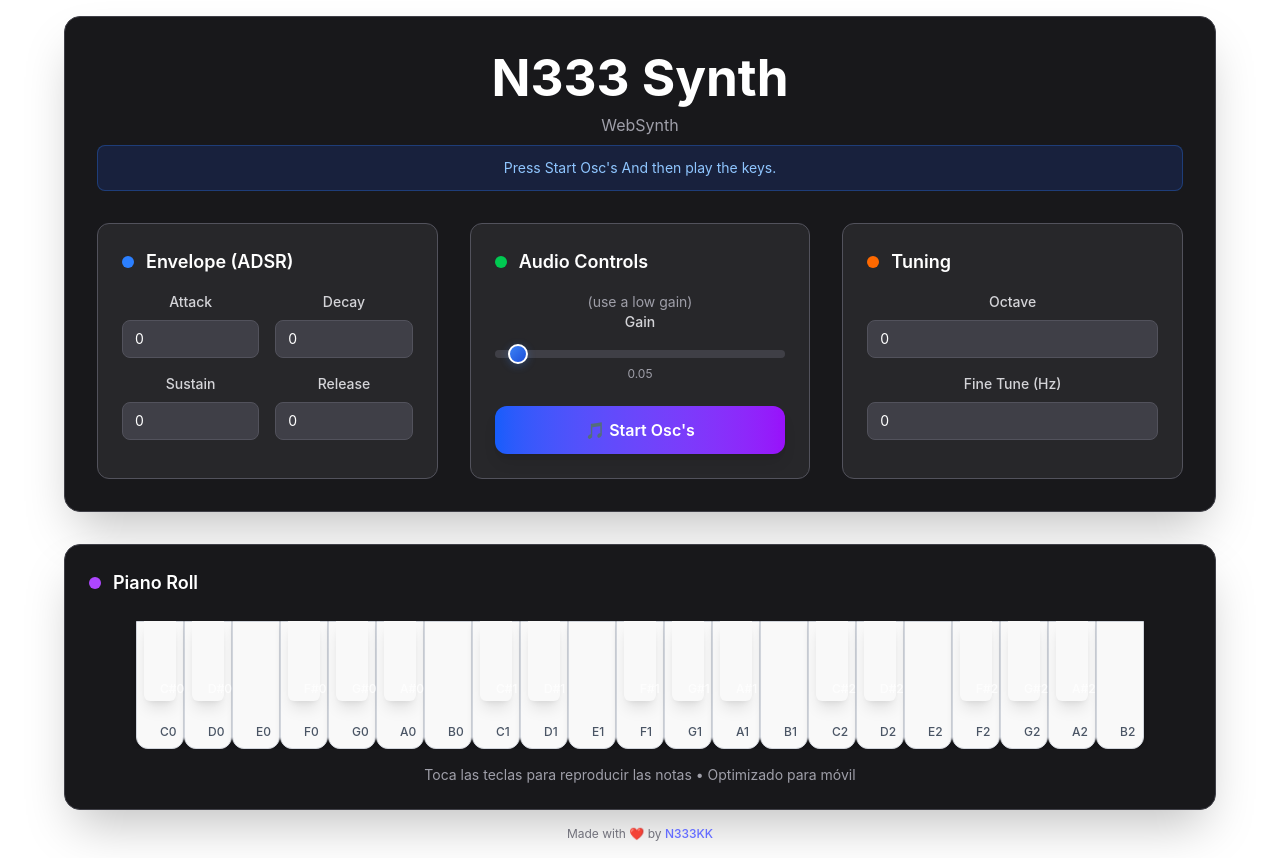
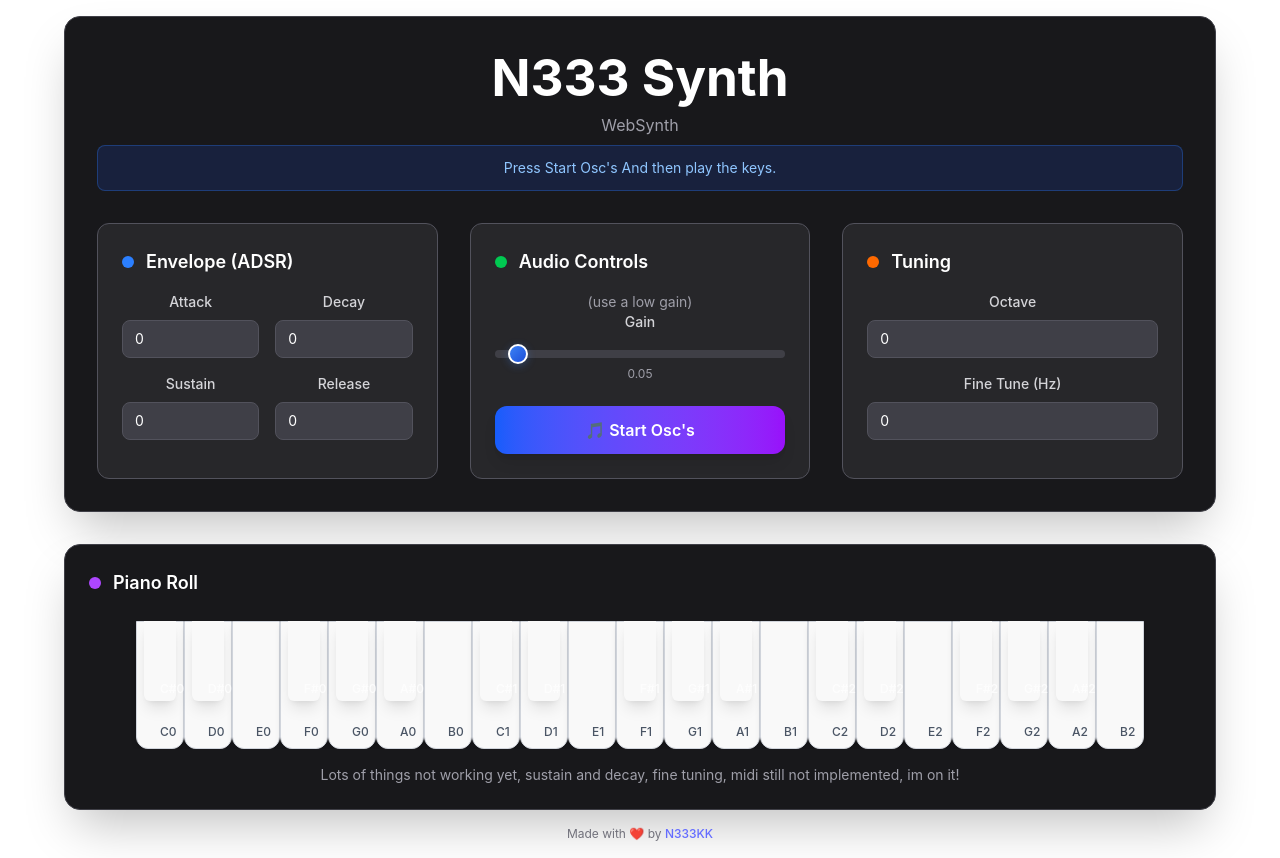
Before and after one commit to N333kk/N333Synth, a React (Vite) app: page / in a window 1280 px wide. Built offline with nearby package versions, Linux system fonts and the light colour scheme.

Commit message:
Text Changes

```diff
--- a/src/App.tsx
+++ b/src/App.tsx
@@ -344,7 +344,7 @@ function App() {  const [gainValue, setGainValue] = useState(0.05);
           </div>
         </div>
           <div className="mt-4 text-center text-zinc-400 text-sm">
-          Toca las teclas para reproducir las notas • Optimizado para móvil
+          Lots of things not working yet, sustain and decay, fine tuning, midi still not implemented, im on it!
         </div>
       </div>
       <div>
```
